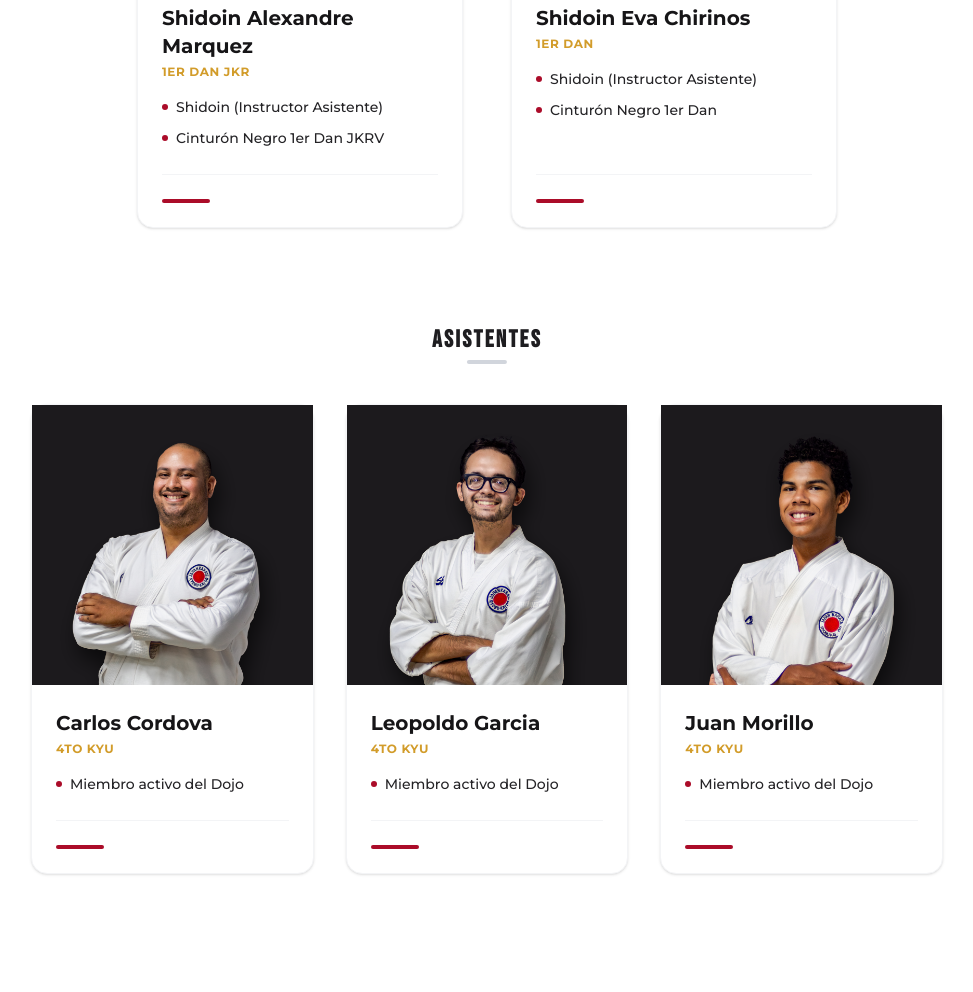
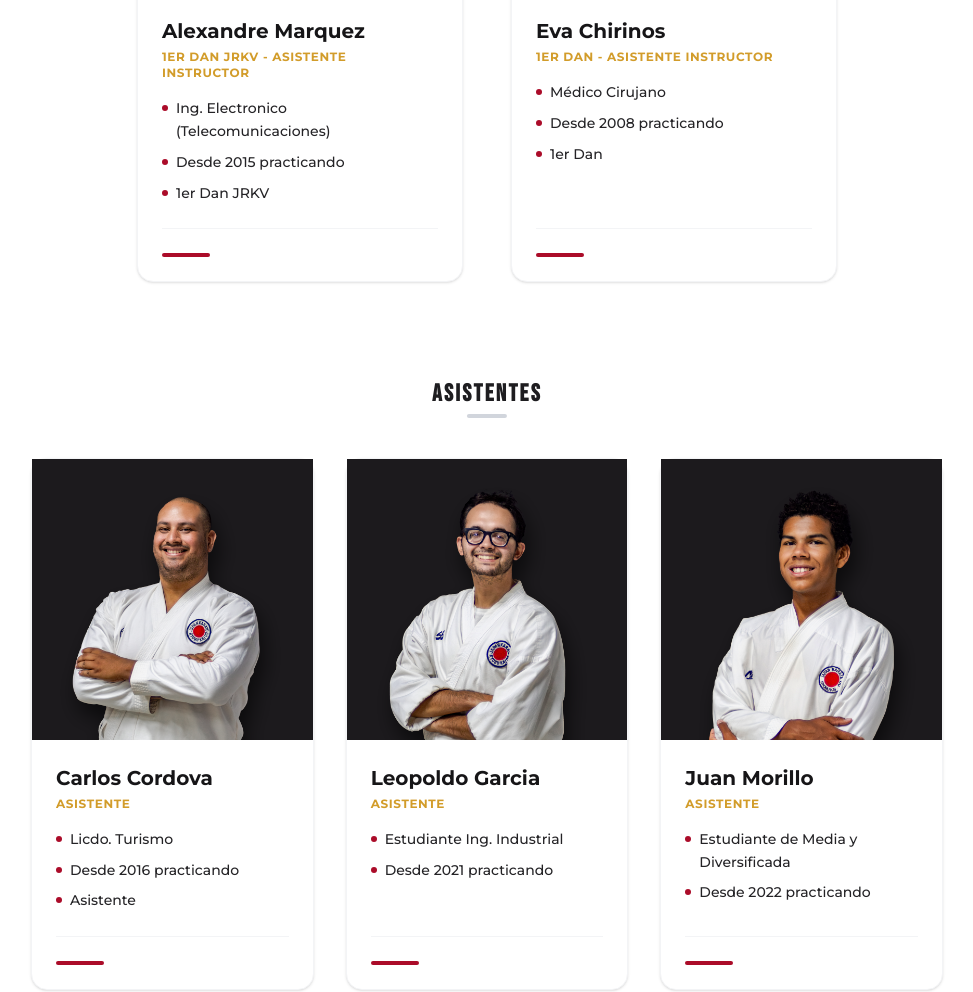
Before and after one commit to alexxowo/minarai-landing, an Astro site: page / in a window 1280 px wide. Shown: the part 7140-8132 px from the top of the page, without its empty margins (153-1126 px from the left). Built offline with nearby package versions, Linux system fonts and the light colour scheme; Astro itself is replaced by a stand-in of ours.

Commit message:
chore: update team description

```diff
--- a/src/components/Team.astro
+++ b/src/components/Team.astro
@@ -3,67 +3,68 @@ import HeaderTitle from "./atoms/HeaderTitle.astro";
 import TeamCard from "./cards/TeamCard.astro";
 
 // Imagenes
-import aristides from "../assets/images/team/PERFIL ARISTIDES.png"
-import carlos from "../assets/images/team/PERFIL CARLOS.png"
-import alexandre from "../assets/images/team/PERFIL ALE.png"
-import eva from "../assets/images/team/PERFIL EVA.png"
-import leopoldo from "../assets/images/team/PERFIL LEO.png"
-import juan from "../assets/images/team/PERFIL JUAN.png"
-
+import aristides from "../assets/images/team/PERFIL ARISTIDES.png";
+import carlos from "../assets/images/team/PERFIL CARLOS.png";
+import alexandre from "../assets/images/team/PERFIL ALE.png";
+import eva from "../assets/images/team/PERFIL EVA.png";
+import leopoldo from "../assets/images/team/PERFIL LEO.png";
+import juan from "../assets/images/team/PERFIL JUAN.png";
 
 const instructors = [
 	{
-		Title: "Sensei Aristides Sánchez",
-		Lead: "3er Dan JKR - Instructor Principal",
+		Title: "Aristides Sánchez",
+		Lead: "3er Dan JRKV - Instructor Principal",
 		Record: [
-			"Instructor Principal del Dojo",
-			"Cinturón Negro 3er Dan JKRV",
-			"Más de 15 años de experiencia en la enseñanza",
+			"Ing. Naval",
+			"Desde 1996 practicando",
+			"Instructor principal",
+			"3er Dan JRKV",
 		],
-		image: aristides
-	}
+		image: aristides,
+	},
 ];
 
 const shidoins = [
 	{
-		Title: "Shidoin Alexandre Marquez",
-		Lead: "1er Dan JKR",
+		Title: "Alexandre Marquez",
+		Lead: "1er Dan JRKV - Asistente Instructor",
 		Record: [
-			"Shidoin (Instructor Asistente)",
-			"Cinturón Negro 1er Dan JKRV",
+			"Ing. Electronico (Telecomunicaciones)",
+			"Desde 2015 practicando",
+			"1er Dan JRKV",
 		],
-		image: alexandre
+		image: alexandre,
 	},
 	{
-		Title: "Shidoin Eva Chirinos",
-		Lead: "1er Dan",
-		Record: [
-			"Shidoin (Instructor Asistente)",
-			"Cinturón Negro 1er Dan",
-		],
-		image: eva
-	}
+		Title: "Eva Chirinos",
+		Lead: "1er Dan - Asistente Instructor",
+		Record: ["Médico Cirujano", "Desde 2008 practicando", "1er Dan"],
+		image: eva,
+	},
 ];
 
 const assistants = [
 	{
 		Title: "Carlos Cordova",
-		Lead: "4to Kyu",
-		Record: ["Miembro activo del Dojo"],
-		image: carlos
+		Lead: "Asistente",
+		Record: ["Licdo. Turismo", "Desde 2016 practicando", "Asistente"],
+		image: carlos,
 	},
 	{
 		Title: "Leopoldo Garcia",
-		Lead: "4to Kyu",
-		Record: ["Miembro activo del Dojo"],
-		image: leopoldo
+		Lead: "Asistente",
+		Record: ["Estudiante Ing. Industrial", "Desde 2021 practicando"],
+		image: leopoldo,
 	},
 	{
 		Title: "Juan Morillo",
-		Lead: "4to Kyu",
-		Record: ["Miembro activo del Dojo"],
-		image: juan
-	}
+		Lead: "Asistente",
+		Record: [
+			"Estudiante de Media y Diversificada",
+			"Desde 2022 practicando",
+		],
+		image: juan,
+	},
 ];
 ---
 
@@ -71,45 +72,59 @@ const assistants = [
 	<div class="container mx-auto px-4 text-center mb-16">
 		<HeaderTitle>Nuestro Equipo</HeaderTitle>
 		<p class="text-black-beauty-600 max-w-2xl mx-auto mt-4">
-            Contamos con instructores certificados y altamente capacitados dedicados a la enseñanza del Karate-do tradicional.
+			Contamos con instructores certificados y altamente capacitados
+			dedicados a la enseñanza del Karate-do tradicional.
 		</p>
 	</div>
 
 	<div class="container mx-auto px-4 flex flex-col gap-24">
 		<!-- Sensei Section -->
 		<div class="flex flex-col items-center">
-            <h3 class="text-3xl font-bebas tracking-widest font-bold mb-12 text-black-beauty-700 relative inline-block">
+			<h3
+				class="text-3xl font-bebas tracking-widest font-bold mb-12 text-black-beauty-700 relative inline-block"
+			>
 				Instructor Principal
-                <div class="absolute -bottom-2 left-1/2 -translate-x-1/2 w-12 h-1 bg-barbados-cherry-500 rounded-full"></div>
+				<div
+					class="absolute -bottom-2 left-1/2 -translate-x-1/2 w-12 h-1 bg-barbados-cherry-500 rounded-full"
+				>
+				</div>
 			</h3>
 			<div class="max-w-[350px] w-full">
-                {instructors.map((sensei) => (
-                    <TeamCard {...sensei} />
-                ))}
+				{instructors.map((sensei) => <TeamCard {...sensei} />)}
 			</div>
 		</div>
 		<!-- Shidoins Section -->
 		<div>
-            <h3 class="text-2xl font-bebas tracking-widest font-bold mb-12 text-center text-black-beauty-700 relative inline-block left-1/2 -translate-x-1/2">
+			<h3
+				class="text-2xl font-bebas tracking-widest font-bold mb-12 text-center text-black-beauty-700 relative inline-block left-1/2 -translate-x-1/2"
+			>
 				Nuestros Shidoins
-                <div class="absolute -bottom-2 left-1/2 -translate-x-1/2 w-10 h-1 bg-golden-rod-500 rounded-full"></div>
+				<div
+					class="absolute -bottom-2 left-1/2 -translate-x-1/2 w-10 h-1 bg-golden-rod-500 rounded-full"
+				>
+				</div>
 			</h3>
-            <div class="grid grid-cols-1 md:grid-cols-2 gap-12 max-w-[700px] mx-auto">
-                {shidoins.map((shidoin) => (
-                    <TeamCard {...shidoin} />
-                ))}
+			<div
+				class="grid grid-cols-1 md:grid-cols-2 gap-12 max-w-[700px] mx-auto"
+			>
+				{shidoins.map((shidoin) => <TeamCard {...shidoin} />)}
 			</div>
 		</div>
 		<!-- Assistants Section -->
 		<div>
-            <h3 class="text-2xl font-bebas tracking-widest font-bold mb-12 text-center text-black-beauty-700 relative inline-block left-1/2 -translate-x-1/2">
+			<h3
+				class="text-2xl font-bebas tracking-widest font-bold mb-12 text-center text-black-beauty-700 relative inline-block left-1/2 -translate-x-1/2"
+			>
 				Asistentes
-                <div class="absolute -bottom-2 left-1/2 -translate-x-1/2 w-10 h-1 bg-gray-300 rounded-full"></div>
+				<div
+					class="absolute -bottom-2 left-1/2 -translate-x-1/2 w-10 h-1 bg-gray-300 rounded-full"
+				>
+				</div>
 			</h3>
-            <div class="grid grid-cols-1 sm:grid-cols-2 md:grid-cols-3 gap-8 max-w-[912px] mx-auto">
-                {assistants.map((assistant) => (
-                    <TeamCard {...assistant} />
-                ))}
+			<div
+				class="grid grid-cols-1 sm:grid-cols-2 md:grid-cols-3 gap-8 max-w-[912px] mx-auto"
+			>
+				{assistants.map((assistant) => <TeamCard {...assistant} />)}
 			</div>
 		</div>
 	</div>
```
Lines whose indentation alone changed are shown as unchanged.
